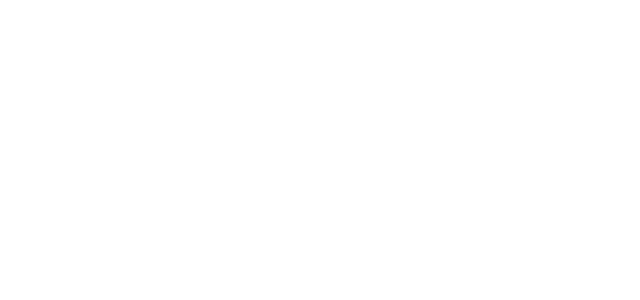
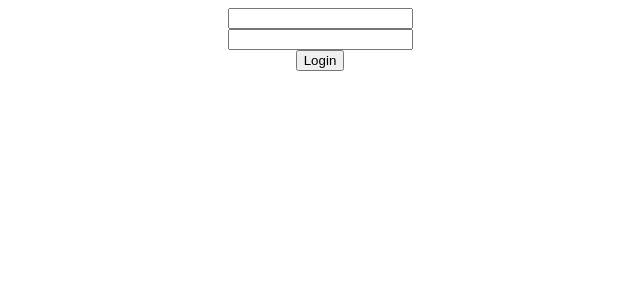
Before and after one commit to devminchan/everpost-frontend, a Vue app: page /login in a window 1280 px wide. Shown: the top 300 px of the page, without its empty margins (320-960 px from the left). Built offline with nearby package versions, Linux system fonts and the light colour scheme.

Commit message:
Login 폼 화면 페이지 추가

```diff
--- a/src/router/index.ts
+++ b/src/router/index.ts
@@ -1,6 +1,7 @@
 import Vue from 'vue';
 import VueRouter from 'vue-router';
 import Home from '../views/Home.vue';
+import Login from '@/views/Login.vue';
 
 Vue.use(VueRouter);
 
@@ -9,6 +10,11 @@
     path: '/',
     name: 'Home',
     component: Home,
+  },
+  {
+    path: '/login',
+    name: 'Login',
+    component: Login,
   },
 ];
 
--- /dev/null
+++ b/src/views/Login.vue
@@ -0,0 +1,24 @@
+<template>
+  <div>
+    <input type="email" v-model="email" />
+    <br />
+    <input type="password" v-model="password" />
+    <br />
+    <button @click="handleLogin">Login</button>
+  </div>
+</template>
+
+<script lang="ts">
+import Vue from 'vue';
+import { Component } from 'vue-property-decorator';
+
+@Component
+export default class Login extends Vue {
+  email = '';
+  password = '';
+
+  handleLogin() {
+    console.log(this.email, this.password);
+  }
+}
+</script>
```
